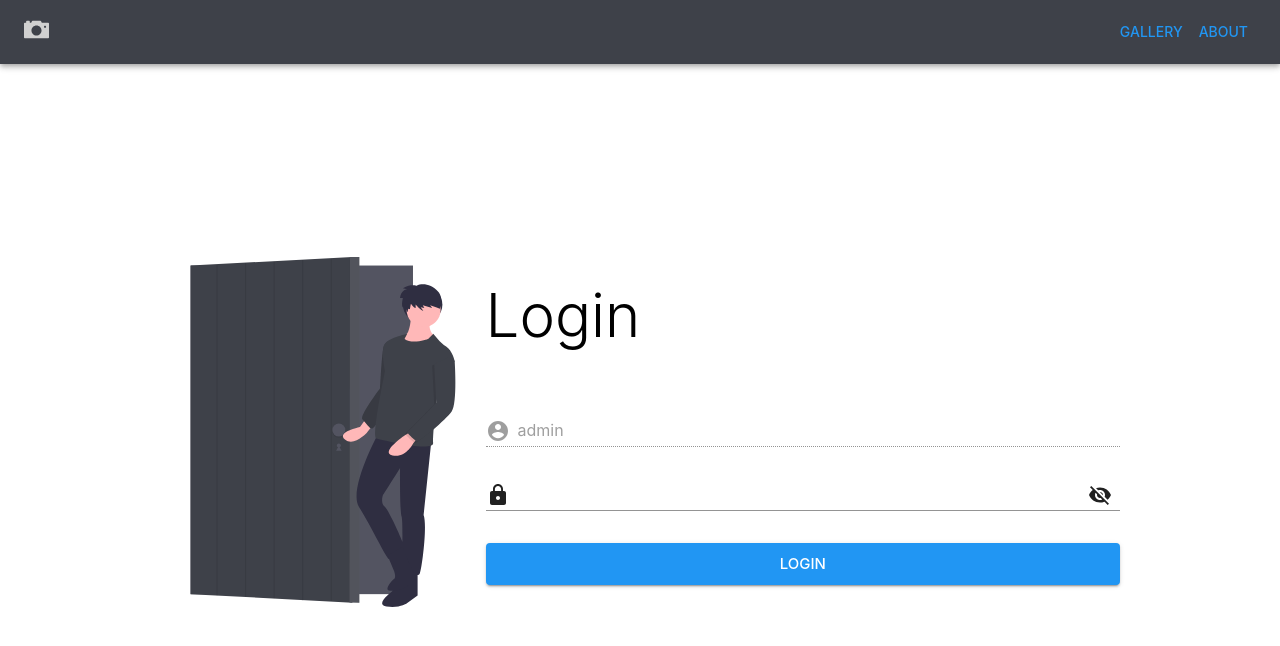
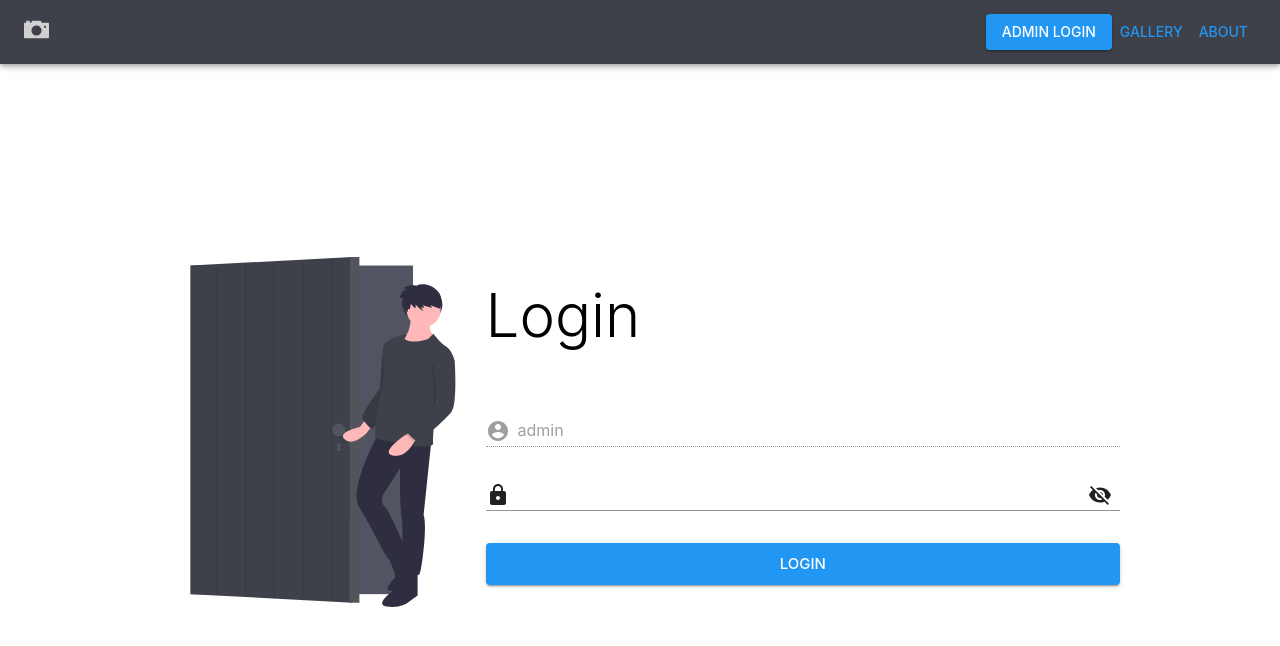
Before and after one commit to jamesphongduong/phongspho, a React (Create React App) app: page /login in a window 1280 px wide. Shown: the top 646 px of the page. Built offline with nearby package versions, Linux system fonts and the light colour scheme; no server answers.

Commit message:
admin login button added

```diff
--- a/src/components/Navbar.tsx
+++ b/src/components/Navbar.tsx
@@ -41,6 +41,14 @@ export const Navbar = (props: Props): JSX.Element => {
     );
   };
 
+  const renderAdminLoginButton = (): JSX.Element => {
+    return (
+      <Link className={classes.link} to="/login">
+        <CustomButton color="secondary" label="Admin Login" />
+      </Link>
+    );
+  };
+
   return (
     <AppContextConsumer>
       {(context) => (
@@ -52,6 +60,7 @@ export const Navbar = (props: Props): JSX.Element => {
               </div>
               <div>
                 {context && context.state.loggedIn && renderUploadButton()}
+                {context && !context.state.loggedIn && renderAdminLoginButton()}
                 {renderItems()}
                 {context && context.state.loggedIn && (
                   <CustomButton
--- a/src/utils/localStorage.ts
+++ b/src/utils/localStorage.ts
@@ -1,5 +1,3 @@
-import { strOrNull } from '../types';
-
 export const setLoggedInLocalStorage = (): void =>
   localStorage.setItem('loggedIn', '1');
 
```
